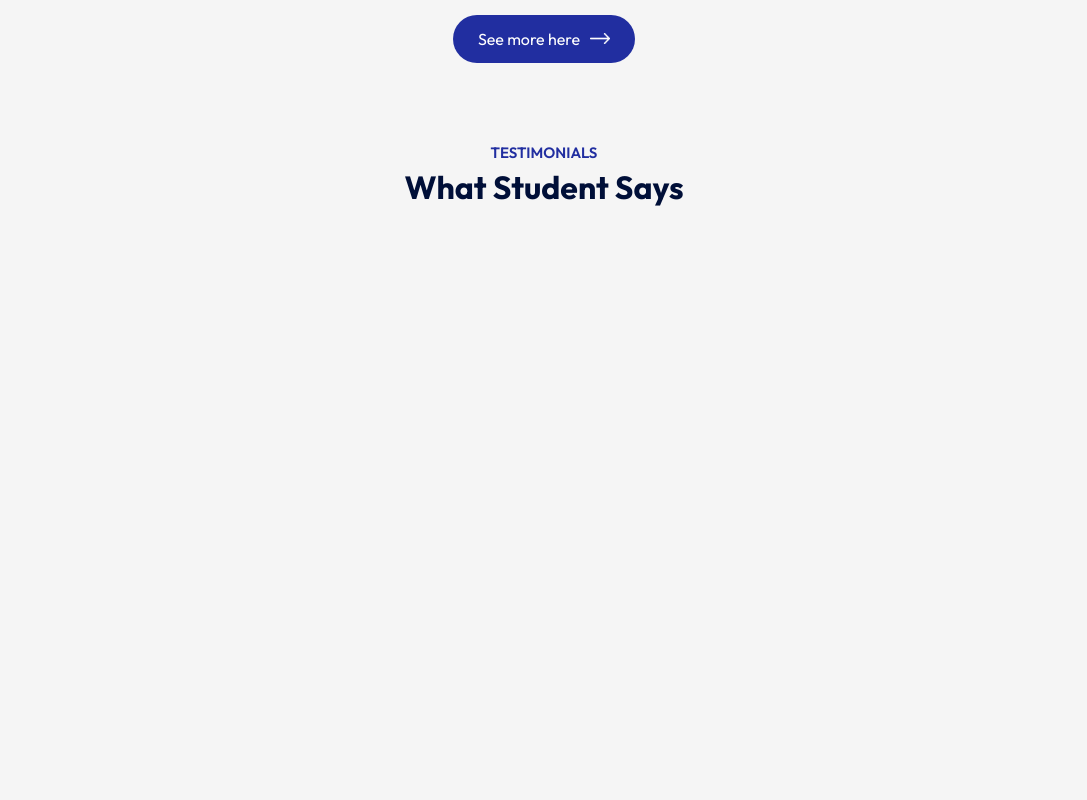
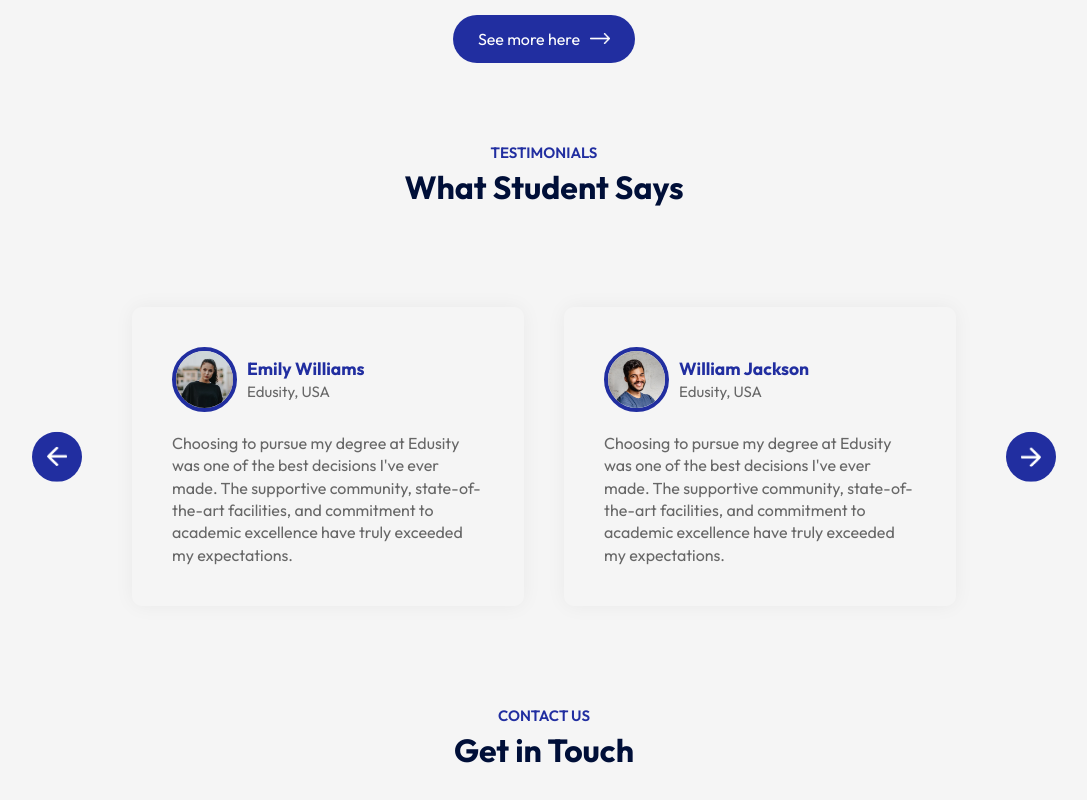
Before and after one commit to heshan622/educity, a React (Vite) app: page / in a window 1280 px wide. Shown: the part 2330-3130 px from the top of the page, without its empty margins (96-1183 px from the left). Before the commit the page ends 2567 px from the top, so only its background shows below. Built offline with nearby package versions, Linux system fonts and the light colour scheme.

Commit message:
Completed Testimonials Section

```diff
--- a/src/App.jsx
+++ b/src/App.jsx
@@ -5,6 +5,7 @@
 import Title from './Components/Title/Title'
 import About from './Components/About/About'
 import Campus from './Components/Campus/Campus'
+import Testimonials from './Components/Testimonials/Testimonials'
 
 const App = () => {
   return (
@@ -18,6 +19,8 @@
         <Title subTitle='Gallery' title='Campus Photos' />
         <Campus />
         <Title subTitle='TESTIMONIALS' title='What Student Says' />
+        <Testimonials />
+        <Title subTitle='Contact Us' title='Get in Touch' />
       </div>
     </div>
   )
--- /dev/null
+++ b/src/Components/Testimonials/Testimonials.css
@@ -0,0 +1,60 @@
+.testimonials {
+  margin: 80px auto;
+  padding: 0 80px;
+  position: relative;
+}
+
+.next-btn,.back-btn {
+  position: absolute;
+  top: 50%;
+  right: 0;
+  transform: translateY(-50%);
+  padding: 15px;
+  width: 50px;
+  border-radius: 50%;
+  cursor: pointer;
+  background: #212EA0;
+}
+.back-btn {
+  left: 0;
+  right: auto;
+}
+.slider {
+  overflow: hidden;
+}
+
+.slider ul {
+  display: flex;
+  width: 200%;
+  overflow-x: hidden;
+  transition: 0.5s;
+}
+.slider ul li {
+  list-style: none;
+  width: 50%;
+  padding: 20px;
+}
+
+.slide {
+  box-shadow: 0 0 20px rgba(0, 0, 0, 0.05);
+  padding: 40px;
+  border-radius: 10px;
+  color: #676767;
+  line-height: 1.4;
+}
+.slide img {
+  width: 65px;
+  border-radius: 50%;
+  margin-right: 10px;
+  border: 4px solid #212EA0;
+}
+
+.user-info {
+  display: flex;
+  align-items: center;
+  margin-bottom: 20px;
+  font-size: 15px;
+}
+.user-info h3 {
+  color: #212EA0;
+}
--- /dev/null
+++ b/src/Components/Testimonials/Testimonials.jsx
@@ -0,0 +1,89 @@
+import React, { useRef } from 'react'
+import './Testimonials.css'
+import next_icon from '../../assets/next-icon.png'
+import back_icon from '../../assets/back-icon.png'
+import user_1 from '../../assets/user-1.png'
+import user_2 from '../../assets/user-2.png'
+import user_3 from '../../assets/user-3.png'
+import user_4 from '../../assets/user-4.png'
+
+const Testimonials = () => {
+
+    const slider = useRef();
+    let tx = 0;
+
+    const slideForward = () => {
+        if(tx > -50){
+            tx -= 25;
+        }
+        slider.current.style.transform = `translateX(${tx}%)`;
+    }
+    const slideBackward = () => {
+    if(tx < 0){
+        tx += 25;
+    }
+    slider.current.style.transform = `translateX(${tx}%)`;
+    }
+
+
+  return (
+    <div className='testimonials'>
+      <img src={next_icon} alt='' className='next-btn' onClick={slideForward} />
+      <img src={back_icon} alt='' className='back-btn' onClick={slideBackward}/>
+      <div class="slider">
+        <ul ref={slider}>
+            <li>
+                <div class="slide">
+                    <div class="user-info">
+                        <img src={user_1} alt="" />
+                        <div>
+                            <h3>Emily Williams</h3>
+                            <span>Edusity, USA</span>
+                        </div>
+                    </div>
+                    <p>Choosing to pursue my degree at Edusity was one of the best decisions I've ever made. The supportive community, state-of-the-art facilities, and commitment to academic excellence have truly exceeded my expectations.</p>
+                </div>
+            </li>
+            <li>
+                <div class="slide">
+                    <div class="user-info">
+                        <img src={user_2} alt="" />
+                        <div>
+                            <h3>William Jackson</h3>
+                            <span>Edusity, USA</span>
+                        </div>
+                    </div>
+                    <p>Choosing to pursue my degree at Edusity was one of the best decisions I've ever made. The supportive community, state-of-the-art facilities, and commitment to academic excellence have truly exceeded my expectations.</p>
+                </div>
+            </li>
+            <li>
+                <div class="slide">
+                    <div class="user-info">
+                        <img src={user_3} alt="" />
+                        <div>
+                            <h3>Emily Williams</h3>
+                            <span>Edusity, USA</span>
+                        </div>
+                    </div>
+                    <p>Choosing to pursue my degree at Edusity was one of the best decisions I've ever made. The supportive community, state-of-the-art facilities, and commitment to academic excellence have truly exceeded my expectations.</p>
+                </div>
+            </li>
+            <li>
+                <div class="slide">
+                    <div class="user-info">
+                        <img src={user_4} alt="" />
+                        <div>
+                            <h3>William Jackson</h3>
+                            <span>Edusity, USA</span>
+                        </div>
+                    </div>
+                    <p>Choosing to pursue my degree at Edusity was one of the best decisions I've ever made. The supportive community, state-of-the-art facilities, and commitment to academic excellence have truly exceeded my expectations.</p>
+                </div>
+            </li>
+        </ul>
+      </div>
+    </div>
+  )
+}
+
+export default Testimonials
```
